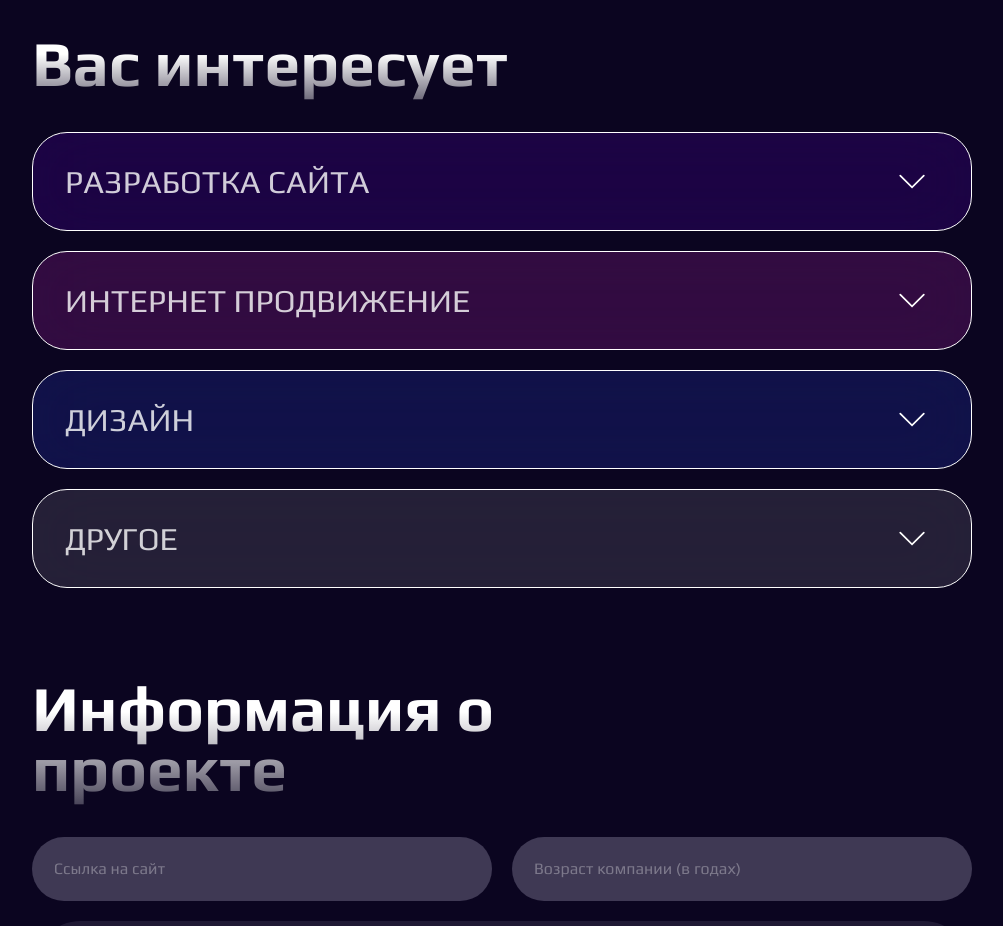
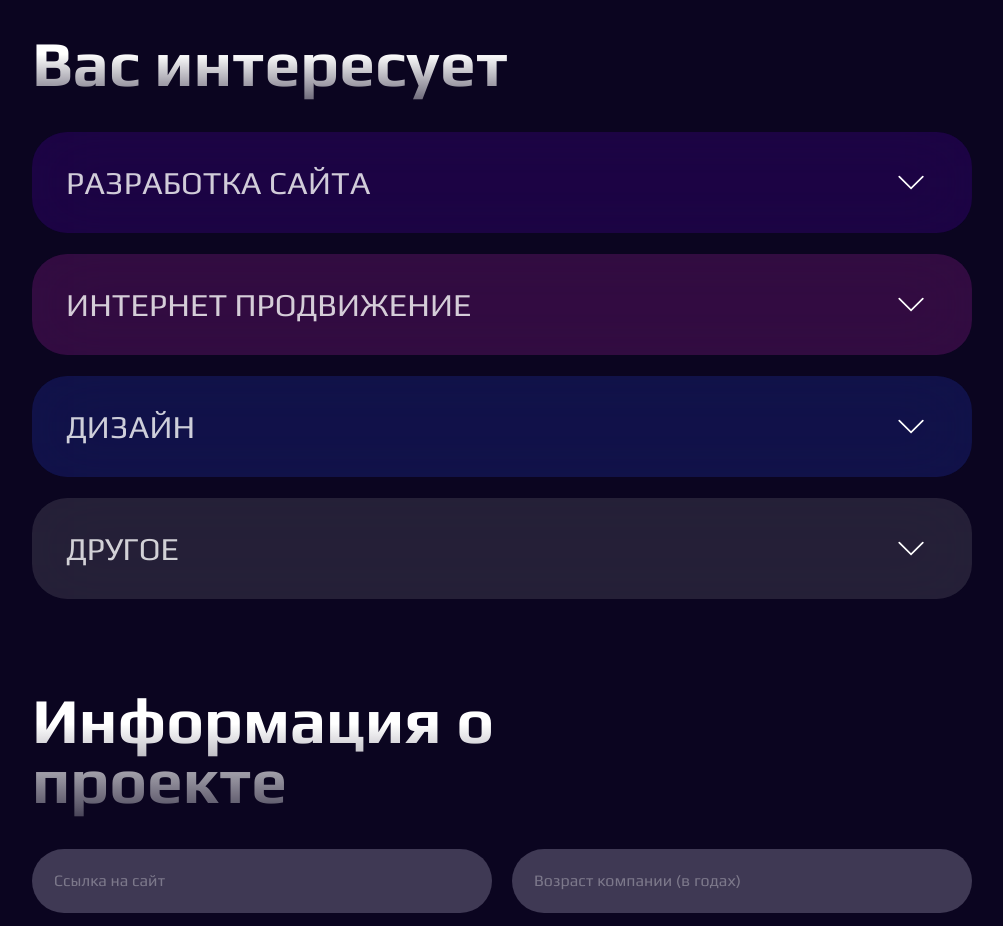
Before and after one commit to JulieBenchuk/web-studio, a Next.js app: page /questionnaire in a window 1280 px wide. Shown: the part 800-1726 px from the top of the page, without its empty margins (138-1141 px from the left). Built offline with nearby package versions, Linux system fonts and the light colour scheme.

Commit message:
feat: added animation to selector

```diff
--- a/src/components/05_Questionnaire/SelectorItem.tsx
+++ b/src/components/05_Questionnaire/SelectorItem.tsx
@@ -27,9 +27,11 @@ const SelectorItem: React.FC<SelectorItemPropsType> = ({
     }
 
     return <>
-        <div className={style.selectorItem} onClick={onClickHandler} style={background}>
+        <div className={expandedMenu ? style.selectorItemActive : style.selectorItem} onClick={onClickHandler}
+             style={background}>
             <h5 className={style.itemTitle}>{title}</h5>
-            <img src={arrow.src} className={style.itemArrow} alt="questionnaire"/>
+            <img src={arrow.src} className={expandedMenu ? style.itemArrowExpanded : style.itemArrow}
+                 alt="questionnaire"/>
         </div>
         <div className={expandedMenu ? `${style.selectorItemExpanded}` : `${style.selectorItemHidden}`}>
             {expandedMenu && buttons && buttons.map((b) => <LinkBtn>{b}</LinkBtn>)}
--- a/src/styles/components/questionnaireForm.module.scss
+++ b/src/styles/components/questionnaireForm.module.scss
@@ -81,15 +81,16 @@
         position: relative;
 
         .selectorItem {
-          z-index: 1;
+          z-index: 2;
           display: flex;
           justify-content: space-between;
           width: 980px;
           padding: 32px 50px;
           border-radius: 35px;
           background: rgba(76, 4, 166, 0.27);
-          border: 1px solid $text-color-primary;
+          border: 2px solid transparent;
           backdrop-filter: blur(34px);
+
           @media (max-width: 1439px) {
             width: 100%;
             padding: 30px 32px;
@@ -111,8 +112,18 @@
           }
 
           .itemArrow {
+            transition: all 0.2s ease 0s;
+          }
 
+          .itemArrowExpanded {
+            @extend .itemArrow;
+            transform: rotate(180deg);
           }
+        }
+
+        .selectorItemActive {
+          @extend .selectorItem;
+          border: 2px solid $text-color-primary;
         }
 
         .selectorItemHidden {
@@ -128,25 +139,33 @@
           align-items: end;
           flex-wrap: wrap;
           gap: 20px;
+          padding: 0 40% 0 54px;
+          border: 1px solid transparent;
+          border-top: none;
+          transition: all 0.2s ease 0s;
           @media (max-width: 1439px) {
             width: 100%;
+            padding: 0 32px 0 32px;
           }
           @media (max-width: 965px) {
             margin-bottom: 8px;
+            padding: 0 30px 0 30px;
           }
 
         }
 
         .selectorItemExpanded {
           @extend .selectorItemHidden;
+          z-index: 1;
           background: rgba(216, 216, 216, 0.13);
           backdrop-filter: blur(34px);
           border-radius: 35px;
           padding: 140px 40% 42px 54px;
           height: 100%;
           top: -120px;
+          margin-bottom: -100px;
           border: 1px solid $text-color-primary;
-          margin-bottom: -100px;
+          border-top: none;
           @media (max-width: 1439px) {
             top: -100px;
             margin-bottom: -80px;
```
